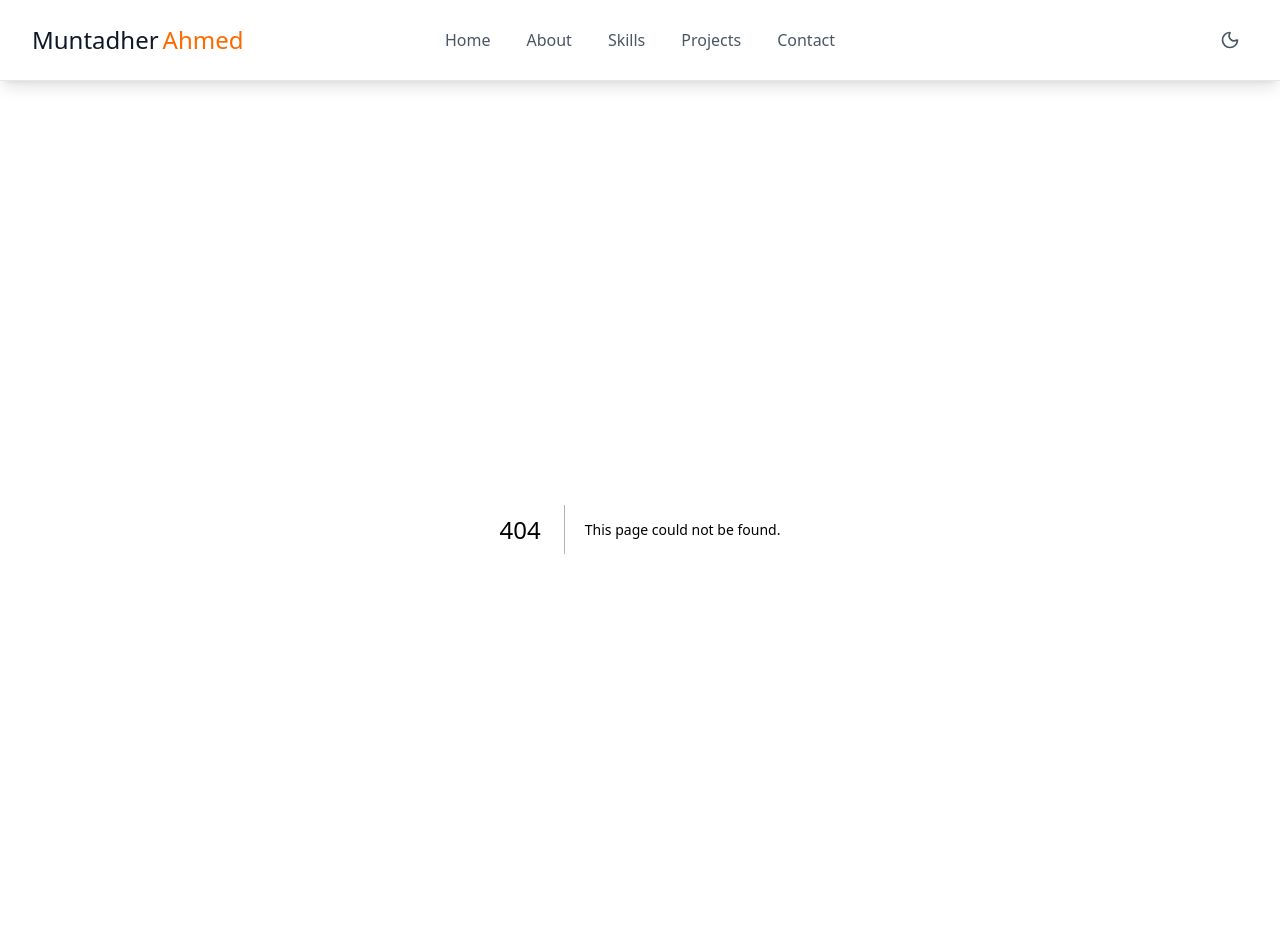
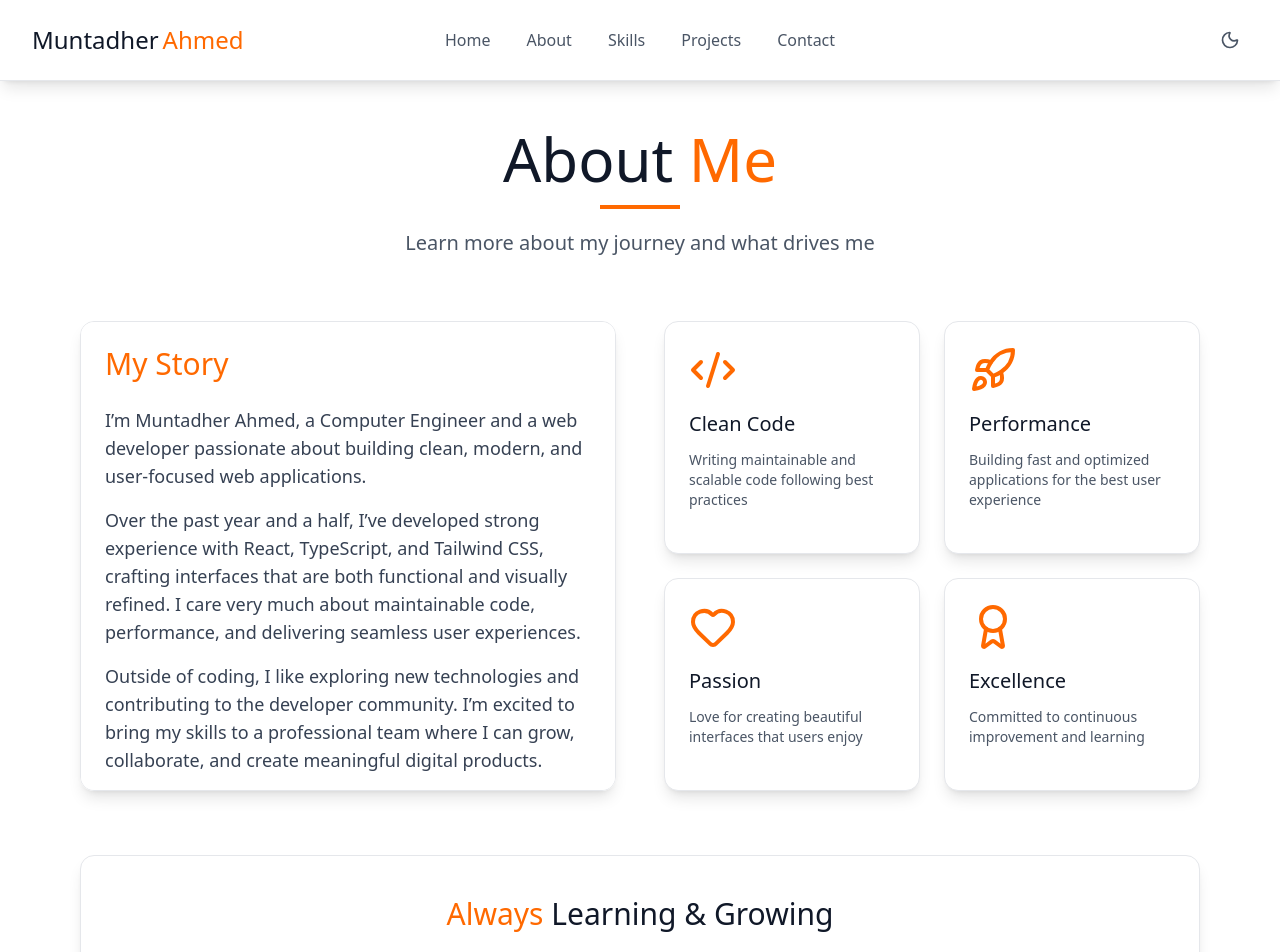
Before and after one commit to Eng-Muntadher/Portfolio-App, a Next.js app: page /about in a window 1280 px wide. Before the commit this address had no page. Shown: the top 952 px of the page. Built offline with nearby package versions, Linux system fonts and the light colour scheme.

Commit message:
feat(about): migrate about page from React to Next.js with SSR
- convert About page to App Router
- move shared data and TypeScript types from old project

```diff
--- /dev/null
+++ b/src/app/_components/AboutMeCard.tsx
@@ -0,0 +1,34 @@
+import type { LucideIcon } from "lucide-react";
+import AnimationWrapper from "./AnimationWrapper";
+
+interface AboutMeCardProps {
+  icon: LucideIcon;
+  title: string;
+  text: string;
+  index: number;
+}
+
+// These cards show some features about my coding skills
+function AboutMeCard({ icon: Icon, title, text, index }: AboutMeCardProps) {
+  return (
+    <AnimationWrapper
+      as="li"
+      initial={{ opacity: 0, y: 20 }}
+      animate={{ opacity: 1, y: 0 }}
+      transition={{ duration: 0.6, delay: 0.1 * index + 0.3 }}
+      className="rounded-[0.875rem] p-6 border border-(--border-color) bg-(--custom-bg-2) shadow-lg delay"
+    >
+      <Icon
+        aria-hidden="true"
+        size={48}
+        className="text-(--orange-text) mb-4"
+      />
+
+      <h3 className="text-xl text-(--text-color) mb-3">{title}</h3>
+
+      <p className="text-sm text-(--gray-text)">{text}</p>
+    </AnimationWrapper>
+  );
+}
+
+export default AboutMeCard;
--- /dev/null
+++ b/src/app/_components/AboutMeCardsList.tsx
@@ -0,0 +1,27 @@
+import { aboutMeFeatures } from "@/app/_data/about";
+import AboutMeCard from "./AboutMeCard";
+import AnimationWrapper from "./AnimationWrapper";
+
+function AboutMeCardsList() {
+  return (
+    <AnimationWrapper
+      as="ul"
+      initial={{ opacity: 0, x: 50 }}
+      animate={{ opacity: 1, x: 0 }}
+      transition={{ duration: 0.6, delay: 0.2 }}
+      className="grid grid-cols-2 gap-6 max-md:grid-cols-1 delay"
+    >
+      {aboutMeFeatures.map((feature, i) => (
+        <AboutMeCard
+          key={i}
+          index={i}
+          icon={feature.icon}
+          title={feature.title}
+          text={feature.text}
+        />
+      ))}
+    </AnimationWrapper>
+  );
+}
+
+export default AboutMeCardsList;
--- /dev/null
+++ b/src/app/_components/AboutMeFinalArticle.tsx
@@ -0,0 +1,29 @@
+import AnimationWrapper from "./AnimationWrapper";
+
+function AboutMeFinalArticle() {
+  return (
+    <AnimationWrapper
+      as="section"
+      aria-labelledby="heading"
+      initial={{ opacity: 0, y: 50 }}
+      whileInView={{ opacity: 1, y: 0 }}
+      viewport={{ once: true }}
+      transition={{ duration: 0.6 }}
+      className="px-6 flex flex-col items-center pt-10 pb-6 text-center rounded-[0.875rem] border border-(--border-color) bg-(--custom-bg-2) shadow-lg delay"
+    >
+      <h2 id="heading" className="text-3xl text-(--text-color) mb-4">
+        <span className="text-(--orange-text)">Always</span> Learning & Growing
+      </h2>
+
+      <p className="text-(--text-color-secondary) text-lg max-w-188">
+        I’m constantly exploring new technologies and improving my skills. I’m
+        currently diving deeper into advanced React patterns, Next.js,
+        shadcn/ui, advanced Git workflows, and more. My goal is to become a
+        well-rounded developer who can tackle any challenge with confidence and
+        creativity.
+      </p>
+    </AnimationWrapper>
+  );
+}
+
+export default AboutMeFinalArticle;
--- a/src/app/_components/HeroSection.tsx
+++ b/src/app/_components/HeroSection.tsx
@@ -96,6 +96,7 @@ function HeroSection() {
         <div className="w-110 h-110 rounded-full overflow-hidden border-4 border-(--orange-text) max-[525px]:w-94 max-[525px]:h-94 max-[435px]:w-70 max-[435px]:h-70">
           <Image
             src={myImage}
+            priority={true}
             alt="An Image of Muntadher Ahmed"
             className="w-full h-full object-cover"
           />
--- /dev/null
+++ b/src/app/_components/MyStoryArticle.tsx
@@ -0,0 +1,38 @@
+import AnimationWrapper from "./AnimationWrapper";
+
+function MyStoryArticle() {
+  const paragraphsClasses = "text-(--text-color-secondary) text-lg mb-4";
+
+  return (
+    <AnimationWrapper
+      as="article"
+      initial={{ opacity: 0, x: -50 }}
+      animate={{ opacity: 1, x: 0 }}
+      transition={{ duration: 0.6 }}
+      className="scrollbar-custom rounded-[0.875rem] border border-(--border-color) p-6 bg-(--custom-bg-2) shadow-lg lg:max-h-[470px] overflow-auto delay"
+    >
+      <h2 className="text-3xl text-(--orange-text) mb-6">My Story</h2>
+
+      <p className={paragraphsClasses}>
+        I’m Muntadher Ahmed, a Computer Engineer and a web developer passionate
+        about building clean, modern, and user-focused web applications.
+      </p>
+
+      <p className={paragraphsClasses}>
+        Over the past year and a half, I’ve developed strong experience with
+        React, TypeScript, and Tailwind CSS, crafting interfaces that are both
+        functional and visually refined. I care very much about maintainable
+        code, performance, and delivering seamless user experiences.
+      </p>
+
+      <p className={paragraphsClasses}>
+        Outside of coding, I like exploring new technologies and contributing to
+        the developer community. I’m excited to bring my skills to a
+        professional team where I can grow, collaborate, and create meaningful
+        digital products.
+      </p>
+    </AnimationWrapper>
+  );
+}
+
+export default MyStoryArticle;
--- /dev/null
+++ b/src/app/_data/about.ts
@@ -0,0 +1,25 @@
+import { Award, Code2, Heart, Rocket } from "lucide-react";
+import { aboutMeFeature } from "@/app/_types/dataTypes";
+
+export const aboutMeFeatures: aboutMeFeature[] = [
+  {
+    icon: Code2,
+    title: "Clean Code",
+    text: "Writing maintainable and scalable code following best practices",
+  },
+  {
+    icon: Rocket,
+    title: "Performance",
+    text: "Building fast and optimized applications for the best user experience",
+  },
+  {
+    icon: Heart,
+    title: "Passion",
+    text: "Love for creating beautiful interfaces that users enjoy",
+  },
+  {
+    icon: Award,
+    title: "Excellence",
+    text: "Committed to continuous improvement and learning",
+  },
+];
--- /dev/null
+++ b/src/app/_types/dataTypes.ts
@@ -0,0 +1,39 @@
+import type { LucideIcon } from "lucide-react";
+
+export interface Project {
+  id: number;
+  title: string;
+  subTitle: string;
+  description: string;
+  technologiesUsed: string[];
+  keyFeatures: string[];
+  Challenges: string;
+  outcome: string;
+  imageUrl: string;
+  liveLink?: string;
+  gitHubLink?: string;
+  youtubeLink?: string;
+  figmaLink?: string;
+  isFinished: boolean;
+}
+
+export interface aboutMeFeature {
+  icon: LucideIcon;
+  title: string;
+  text: string;
+}
+
+export interface SkillCategory {
+  icon: LucideIcon;
+  iconColor: string;
+  iconBgColor: string;
+  category: string;
+  skills: string[];
+}
+
+export interface ProjectButtonsDataType {
+  variation: "orange" | "light" | "dark" | "red";
+  icon: LucideIcon;
+  text: string;
+  url: string | undefined;
+}
--- /dev/null
+++ b/src/app/about/page.tsx
@@ -0,0 +1,26 @@
+import SectionHeader from "@/app/_components/SectionHeader";
+import MyStoryArticle from "@/app/_components/MyStoryArticle";
+import AboutMeCardsList from "@/app/_components/AboutMeCardsList";
+import AboutMeFinalArticle from "@/app/_components/AboutMeFinalArticle";
+
+function AboutPage() {
+  return (
+    <>
+      <SectionHeader
+        text="About"
+        highlight="Me"
+        paragraphText="Learn more about my journey and what drives me"
+        addedClasses="text-6xl mb-10 max-lg:text-5xl max-md:text-4xl"
+      />
+
+      <div className="grid grid-cols-2 gap-12 mb-16 max-lg:grid-cols-1">
+        <MyStoryArticle />
+        <AboutMeCardsList />
+      </div>
+
+      <AboutMeFinalArticle />
+    </>
+  );
+}
+
+export default AboutPage;
--- /dev/null
+++ b/src/app/home/page.tsx
@@ -0,0 +1,13 @@
+import HeroSection from "@/app/_components/HeroSection";
+import QuickNavigation from "@/app/_components/QuickNavigation";
+
+function Home() {
+  return (
+    <>
+      <HeroSection />
+      <QuickNavigation />
+    </>
+  );
+}
+
+export default Home;
--- a/src/app/page.tsx
+++ b/src/app/page.tsx
@@ -1,13 +1,8 @@
-import HeroSection from "./_components/HeroSection";
-import QuickNavigation from "./_components/QuickNavigation";
+/* Here I wanted to redirect the user to the home page when they visit the root URL. This
+ pattern allows me to have a default landing page. */
 
-function Home() {
-  return (
-    <>
-      <HeroSection />
-      <QuickNavigation />
-    </>
-  );
+import { redirect } from "next/navigation";
+
+export default function Page() {
+  redirect("/home");
 }
-
-export default Home;
```
Also changed, not shown: 1 other file (tests, documents, lock files or other folders).
